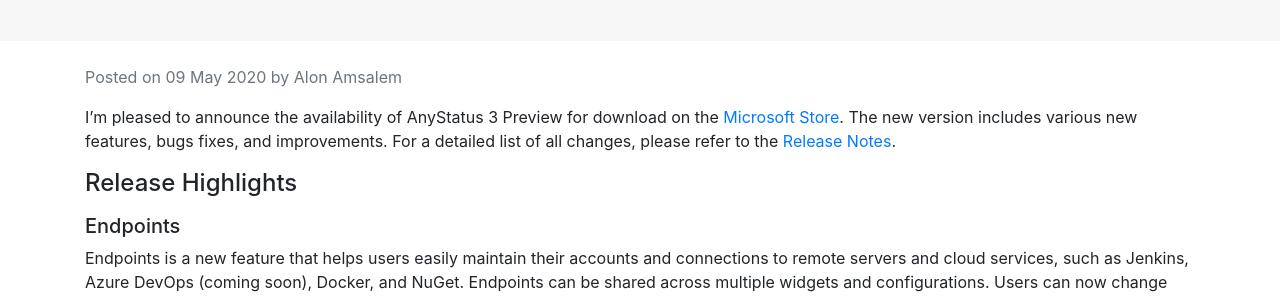
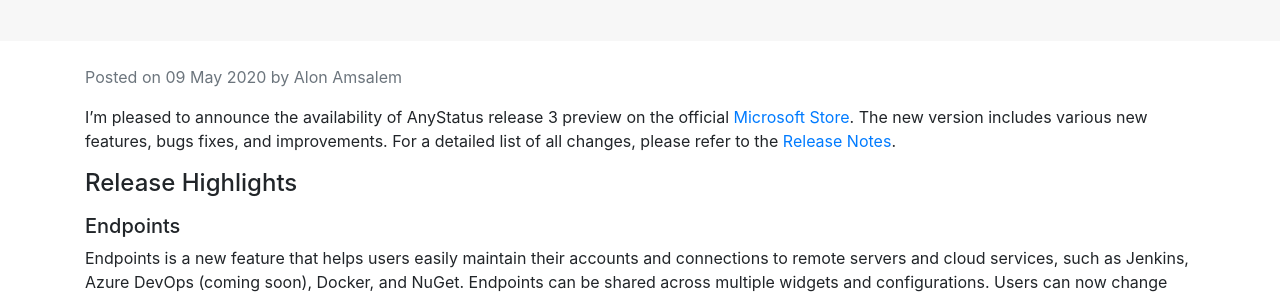
Before and after one commit to AnyStatus/anystatus.github.io, a Jekyll site: the page built from _posts/2020-08-24-anystatus-release-3-preview.md, in a window 1280 px wide. Shown: the part 194-491 px from the top of the page. Built offline with Jekyll 4.4.1, drawn with Linux system fonts in a browser that asks for light colours; comment, search, counter and statistics services are not loaded.

Commit message:
Mr Hyde was here …

```diff
--- a/_posts/2020-08-24-anystatus-release-3-preview.md
+++ b/_posts/2020-08-24-anystatus-release-3-preview.md
@@ -6,7 +6,7 @@
 tags: [New Releases]
 ---
 
-I'm pleased to announce the availability of AnyStatus 3 Preview for download on the [Microsoft Store](https://www.microsoft.com/en-us/p/anystatus/9p044vpk62sb). The new version includes various new features, bugs fixes, and improvements. For a detailed list of all changes, please refer to the [Release Notes](/docs/release-notes).
+I'm pleased to announce the availability of AnyStatus release 3 preview on the official [Microsoft Store](https://www.microsoft.com/en-us/p/anystatus/9p044vpk62sb). The new version includes various new features, bugs fixes, and improvements. For a detailed list of all changes, please refer to the [Release Notes](/docs/release-notes).
 
 ### Release Highlights
 
```
